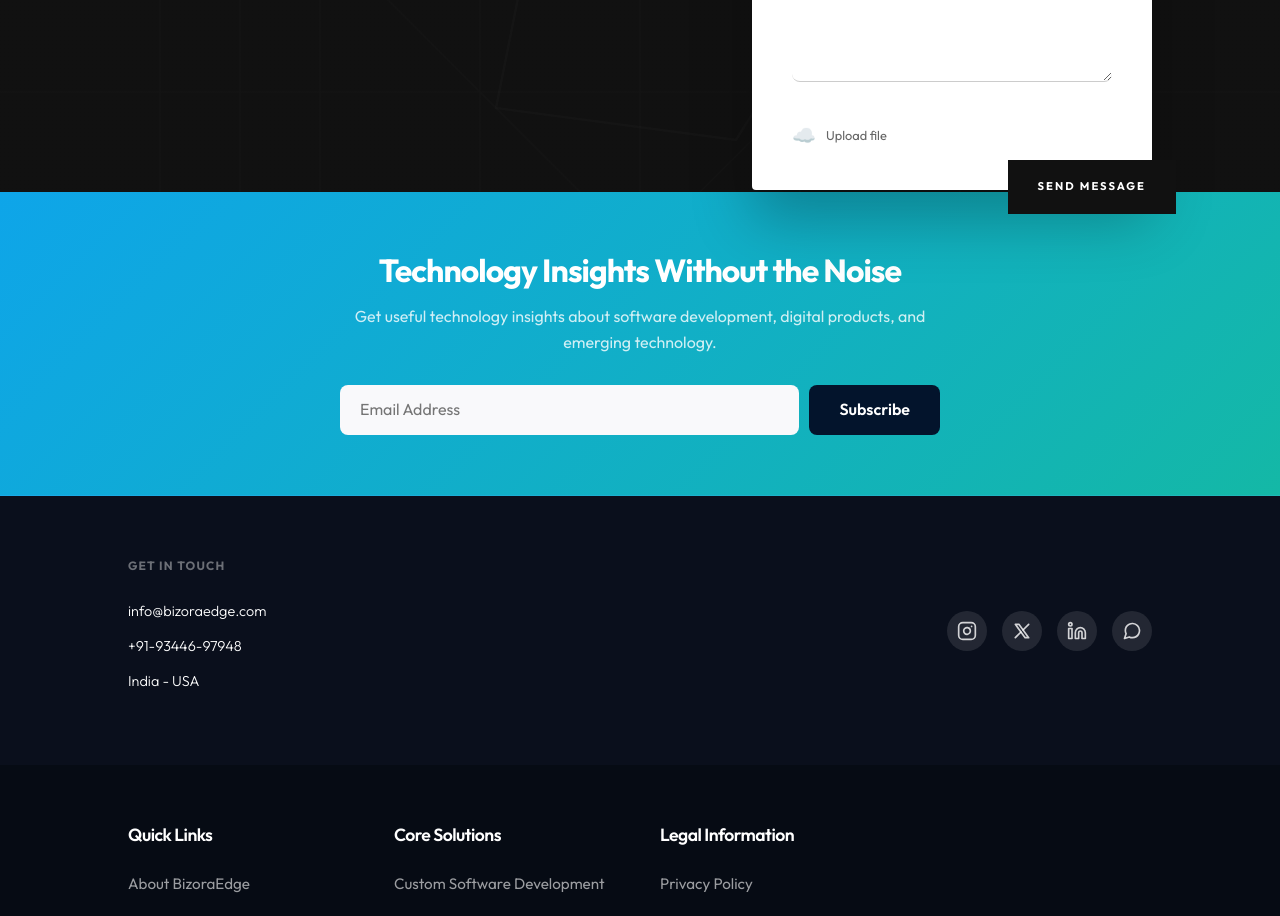
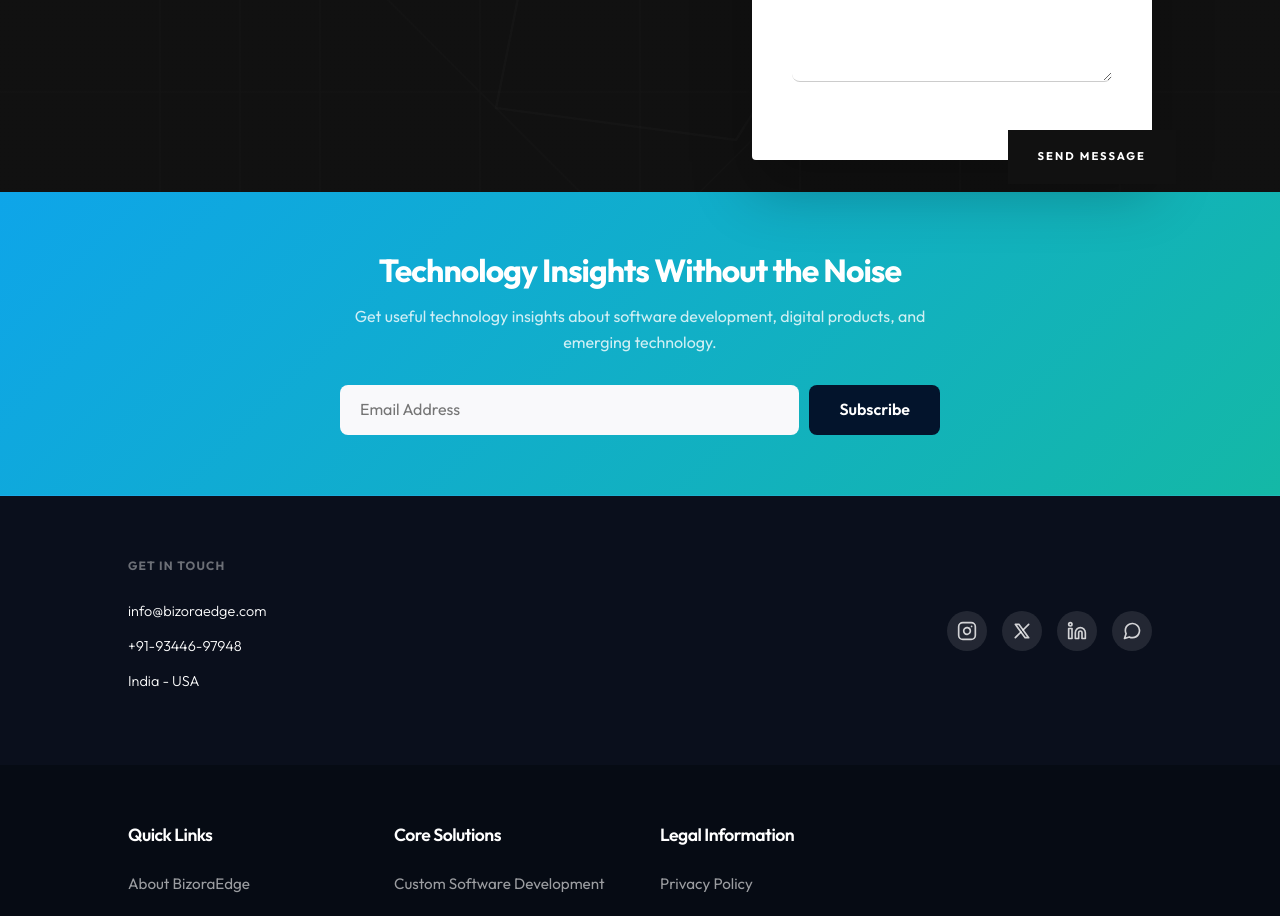
Before and after one commit to bizoraedge-com/Biz, a Next.js app: page / in a window 1280 px wide. Shown: the part 9620-10536 px from the top of the page. Built offline with nearby package versions, Linux system fonts and the light colour scheme.

Commit message:
Remove upload file UI from ContactFooter

```diff
--- a/src/components/sections/ContactFooter.tsx
+++ b/src/components/sections/ContactFooter.tsx
@@ -134,11 +134,7 @@ export function ContactFooter() {
                             />
                         </div>
 
-                        {/* Upload File Row */}
-                        <div className={styles.uploadRow}>
-                            <span style={{ fontSize: '1.2rem' }}>☁️</span>
-                            <span>Upload file</span>
-                        </div>
+
 
                         {status === 'error' && (
                             <div style={{ color: '#ff4d4d', fontSize: '0.85rem', marginTop: '-0.5rem', marginBottom: '0.5rem' }}>
```
